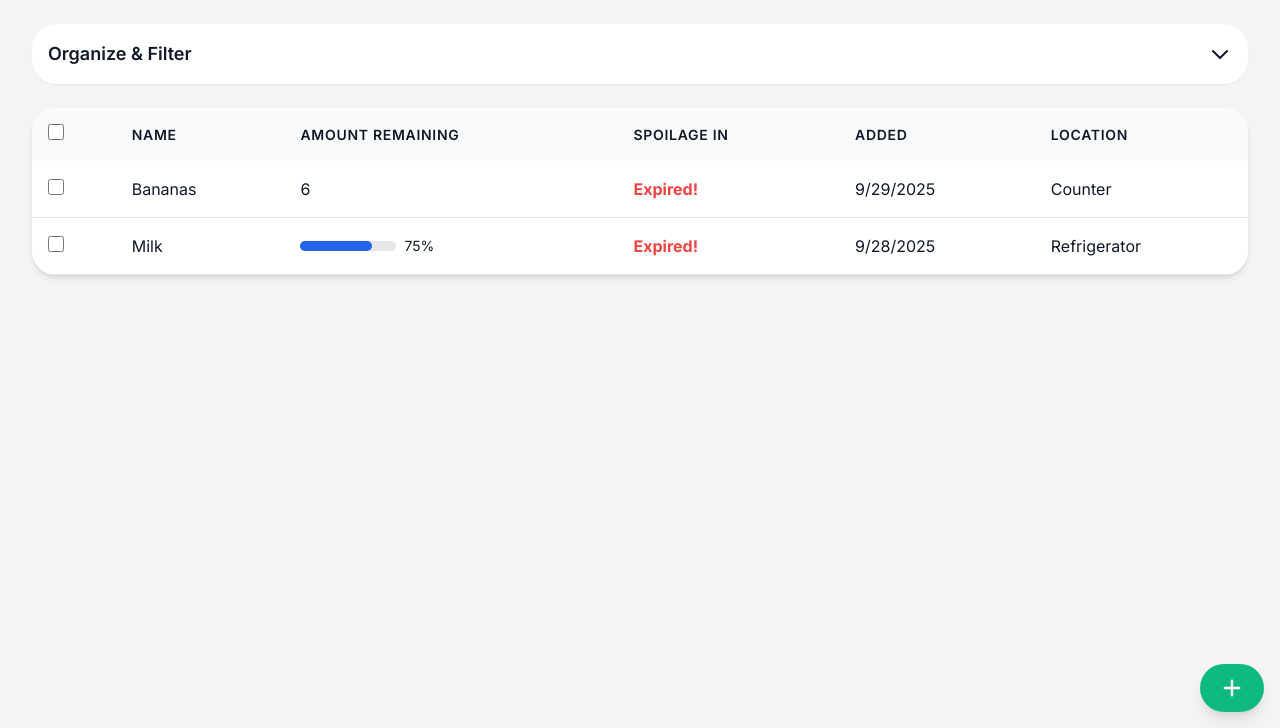
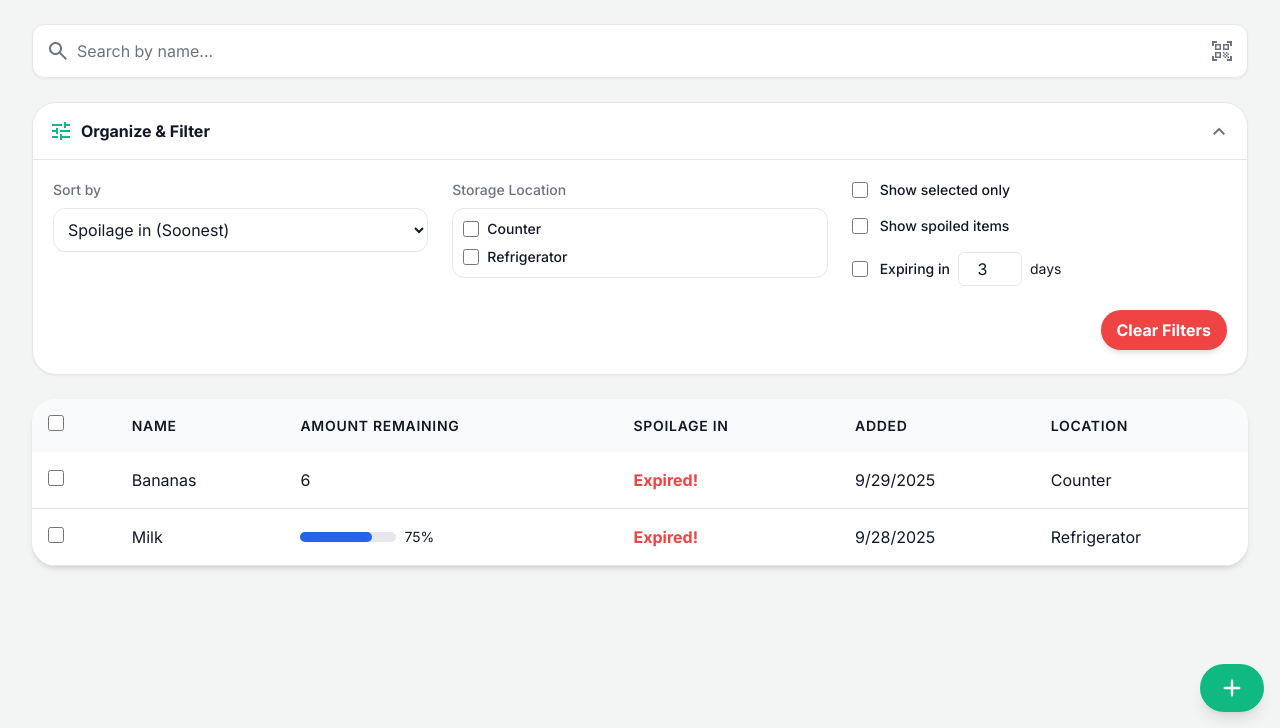
Before and after one commit to byronfedele/Smart_Pantry_Scan, a web app: page / in a window 1280 px wide. Shown: the part 72-800 px from the top of the page. Run offline with its HTML, style and script files only (its server is not run), Linux system fonts and the light colour scheme; data that the repository does not hold is empty; some libraries are stand-ins or nearby versions.

Commit message:
feat: Revamp search and filtering UI
Implements the new UI for the search and filter components as requested.
- Replaces the search bar and "Organize & Filter" section in index.html.
- Updates app.js to handle the new element IDs and logic.
- Rewrites the filtering and sorting tests to match the new UI.

Note: The 'sorts by name' test is currently failing.

```diff
--- a/webApp/app.js
+++ b/webApp/app.js
@@ -32,6 +32,7 @@ export const inventoryApp = {
         this.donateBtn = document.getElementById('donateBtn');
         this.addItemBtn = document.getElementById('addItemBtn');
         this.scanBarcodeInFormBtn = document.getElementById('scanBarcodeInFormBtn');
+        this.scanBarcodeBtn = document.getElementById('scanBarcodeBtn');
         this.itemModal = document.getElementById('itemModal');
         this.closeItemModalBtn = document.getElementById('closeItemModalBtn');
         this.cancelBarcodeScanBtn = document.getElementById('cancelBarcodeScanBtn');
@@ -54,7 +55,7 @@ export const inventoryApp = {
         this.inventoryCardsContainer = document.getElementById('inventory-cards');
         this.inventoryCardList = document.getElementById('inventory-card-list');
         this.paginationContainer = document.getElementById('pagination');
-        this.filterInputs = document.querySelectorAll('#filters input, #filters select');
+        this.filterInputs = document.querySelectorAll('#filters input, #filters select, #search');
         this.locationFiltersContainer = document.getElementById('locationFilters');
         this.locationDatalist = document.getElementById('location-list');
         this.noResultsDiv = document.getElementById('no-results');
@@ -82,7 +83,7 @@ export const inventoryApp = {
         this.showSelectedCheckbox = document.getElementById('showSelected');
         this.showExpiringSoonCheckbox = document.getElementById('showExpiringSoon');
         this.expiringDaysInput = document.getElementById('expiringDays');
-        this.mobileSort = document.getElementById('mobileSort');
+        this.sortBy = document.getElementById('sortBy');
     },
 
     addEventListeners() {
@@ -90,6 +91,7 @@ export const inventoryApp = {
         this.donateBtn.addEventListener('click', () => window.open('https://ko-fi.com/kofisupporter49538', '_blank'));
         this.addItemBtn.addEventListener('click', () => this.openItemForm());
         this.scanBarcodeInFormBtn.addEventListener('click', () => window.barcodeScannerApp.startScan());
+        this.scanBarcodeBtn.addEventListener('click', () => window.barcodeScannerApp.startScan());
         this.closeItemModalBtn.addEventListener('click', () => this.closeModal(this.itemModal));
         this.cancelBarcodeScanBtn.addEventListener('click', () => window.barcodeScannerApp.stopScan());
         this.toggleFlashlightBtn.addEventListener('click', () => window.barcodeScannerApp.toggleFlashlight());
@@ -127,7 +129,7 @@ export const inventoryApp = {
         this.showSelectedCheckbox.addEventListener('change', (e) => this.handleFilterChange(e));
         this.showExpiringSoonCheckbox.addEventListener('change', (e) => this.handleFilterChange(e));
         this.expiringDaysInput.addEventListener('input', (e) => this.handleFilterChange(e));
-        this.mobileSort.addEventListener('change', (e) => this.handleMobileSort(e));
+        this.sortBy.addEventListener('change', (e) => this.handleSortChange(e));
         window.addEventListener('resize', () => this.render());
 
         this.isDiscrete.addEventListener('change', () => {
@@ -177,10 +179,13 @@ export const inventoryApp = {
         this.showSelectedItems = false;
         this.showExpiringSoon = false;
         this.expiringDays = 3;
-        document.getElementById('showSpoiled').checked = false;
-        document.getElementById('showSelected').checked = false;
-        document.getElementById('showExpiringSoon').checked = false;
+        // Reset all checkboxex and inputs in the filter section
+        document.querySelectorAll('#filters input[type="checkbox"]').forEach(checkbox => checkbox.checked = false);
+        document.querySelectorAll('#locationFilters input[type="checkbox"]').forEach(checkbox => checkbox.checked = false);
         document.getElementById('expiringDays').value = 3;
+        // Reset sort dropdown to default
+        this.sortBy.value = 'spoilage_asc';
+        this.handleSortChange({ target: this.sortBy }); // Apply sort change
         this.currentPage = 1;
         this.render();
     },
@@ -440,12 +445,14 @@ export const inventoryApp = {
             this.showExpiringSoon = target.checked;
         } else if (target.matches('#expiringDays')) {
             this.expiringDays = parseInt(target.value, 10);
+        } else if (target.matches('#sortBy')) {
+            this.handleSortChange(e);
         }
         this.currentPage = 1;
         this.render();
     },
 
-    handleMobileSort(e) {
+    handleSortChange(e) {
         const [key, direction] = e.target.value.split('_');
         this.sortConfig = { key, direction };
         this.currentPage = 1;
@@ -491,6 +498,9 @@ export const inventoryApp = {
             } else {
                 aVal = a[this.sortConfig.key];
                 bVal = b[this.sortConfig.key];
+            }
+            if (typeof aVal === 'string' && typeof bVal === 'string') {
+                return this.sortConfig.direction === 'asc' ? aVal.localeCompare(bVal) : bVal.localeCompare(aVal);
             }
             if (aVal > bVal) return this.sortConfig.direction === 'asc' ? 1 : -1;
             if (aVal < bVal) return this.sortConfig.direction === 'asc' ? -1 : 1;
--- a/webApp/index.html
+++ b/webApp/index.html
@@ -68,6 +68,7 @@
     <link rel="preconnect" href="https://fonts.googleapis.com">
     <link rel="preconnect" href="https://fonts.gstatic.com" crossorigin>
     <link href="https://fonts.googleapis.com/css2?family=Inter:wght@400;500;600;700&display=swap" rel="stylesheet">
+    <link href="https://fonts.googleapis.com/css2?family=Material+Symbols+Outlined" rel="stylesheet">
     <link rel="manifest" href="manifest.json">
     <link rel="icon" type="image/webp" href="icons/icon-48.webp">
 </head>
@@ -93,59 +94,73 @@
                 </div>
             </header>
 
-            <!-- Filters -->
-            <div class="bg-surface-light dark:bg-surface-dark p-4 rounded-card shadow-sm mb-6">
-                <details>
-                    <summary class="font-semibold text-lg cursor-pointer text-text-main dark:text-text-inv flex justify-between items-center">
-                        <span>Organize & Filter</span>
-                        <svg class="w-6 h-6 transform transition-transform" fill="none" stroke="currentColor" viewBox="0 0 24 24" xmlns="http://www.w3.org/2000/svg"><path stroke-linecap="round" stroke-linejoin="round" stroke-width="2" d="M19 9l-7 7-7-7"></path></svg>
-                    </summary>
-                    <div id="filters" class="mt-4 grid grid-cols-1 md:grid-cols-2 lg:grid-cols-4 gap-4">
-                        <div>
-                            <label for="search" class="block text-sm font-medium text-text-muted dark:text-text-muted-dark mb-1">Search by Name</label>
-                            <input type="text" id="search" placeholder="e.g., Milk" class="w-full p-2 rounded-xl bg-surface-light dark:bg-surface-dark border border-gray-200 dark:border-[#2A3F38] custom-focus-ring dark:placeholder-gray-500">
+            <!-- Search -->
+            <div class="relative mb-6">
+                <input type="text" id="search" placeholder="Search by name..." class="block w-full p-3.5 pl-11 pr-12 text-base rounded-xl border border-gray-200 dark:border-[#2A3F38] bg-surface-light dark:bg-surface-dark placeholder:text-text-muted dark:placeholder-text-muted-dark custom-focus-ring outline-none transition-all shadow-sm" />
+                <div class="absolute inset-y-0 left-0 flex items-center pl-3.5 text-text-muted dark:text-text-muted-dark pointer-events-none">
+                    <span class="material-symbols-outlined">search</span>
+                </div>
+                <button id="scanBarcodeBtn" class="absolute inset-y-0 right-0 flex items-center pr-3.5 text-text-muted dark:text-text-muted-dark hover:text-brand-green transition-colors">
+                    <span class="material-symbols-outlined text-[24px]">qr_code_scanner</span>
+                </button>
             </div>
 
+            <!-- Filters -->
+            <div class="bg-surface-light dark:bg-surface-dark rounded-card shadow-sm mb-6 border border-gray-200 dark:border-[#2A3F38] overflow-hidden">
+                <details class="group" open="">
+                    <summary class="flex items-center justify-between p-4 cursor-pointer list-none select-none hover:bg-gray-50 dark:hover:bg-gray-800/50 transition-colors">
+                        <div class="flex items-center gap-2">
+                            <span class="material-symbols-outlined text-brand-green">tune</span>
+                            <h2 class="text-base font-bold text-text-main dark:text-text-inv">Organize & Filter</h2>
+                        </div>
+                        <span class="material-symbols-outlined transition-transform duration-300 group-open:rotate-180 text-text-muted dark:text-text-muted-dark">expand_more</span>
+                    </summary>
+                    <div id="filters" class="px-5 pb-6 border-t border-gray-200 dark:border-[#2A3F38] pt-5">
+                        <div class="grid grid-cols-1 sm:grid-cols-2 lg:grid-cols-3 gap-6">
+                            <!-- Sort By -->
                             <div>
-                            <label class="block text-sm font-medium text-text-muted dark:text-text-muted-dark mb-1">Storage Location</label>
-                            <div id="locationFilters" class="max-h-24 overflow-y-auto space-y-1 p-2 bg-surface-light dark:bg-surface-dark rounded-xl border border-gray-200 dark:border-[#2A3F38]">
-                            </div>
-                        </div>
-
-                        <div class="flex items-center">
-                            <input type="checkbox" id="showSelected" class="mr-2 h-4 w-4 text-brand-green focus:ring-brand-green border-gray-300 rounded">
-                            <label for="showSelected" class="text-sm font-medium text-text-main dark:text-text-inv">Show selected</label>
-                        </div>
-
-                        <div class="flex items-center">
-                            <input type="checkbox" id="showSpoiled" class="mr-2 h-4 w-4 text-brand-green focus:ring-brand-green border-gray-300 rounded">
-                            <label for="showSpoiled" class="text-sm font-medium text-text-main dark:text-text-inv">Show Spoiled</label>
-                        </div>
-
-                        <div class="flex items-center">
-                            <input type="checkbox" id="showExpiringSoon" class="mr-2 h-4 w-4 text-brand-green focus:ring-brand-green border-gray-300 rounded">
-                            <label for="showExpiringSoon" class="text-sm font-medium text-text-main dark:text-text-inv">Expiring in</label>
-                            <input type="number" id="expiringDays" value="3" min="1" class="ml-2 w-16 p-1 rounded-xl bg-surface-light dark:bg-surface-dark border border-gray-200 dark:border-[#2A3F38] custom-focus-ring text-center">
-                            <span class="ml-1 text-sm font-medium text-text-main dark:text-text-inv">days</span>
-                        </div>
-                        <div class="md:hidden">
-                            <label for="mobileSort" class="block text-sm font-medium text-text-muted dark:text-text-muted-dark mb-1">Sort by</label>
-                            <select id="mobileSort" class="w-full p-2 rounded-xl bg-surface-light dark:bg-surface-dark border border-gray-200 dark:border-[#2A3F38] custom-focus-ring">
+                                <label for="sortBy" class="block text-sm font-medium text-text-muted dark:text-text-muted-dark mb-2">Sort by</label>
+                                <select id="sortBy" class="w-full p-2.5 rounded-xl bg-surface-light dark:bg-surface-dark border border-gray-200 dark:border-[#2A3F38] custom-focus-ring">
+                                    <option value="spoilage_asc" selected>Spoilage in (Soonest)</option>
+                                    <option value="spoilage_desc">Spoilage in (Latest)</option>
                                     <option value="dateAdded_desc">Date Added (Newest)</option>
                                     <option value="dateAdded_asc">Date Added (Oldest)</option>
-                                <option value="spoilage_asc" selected>Spoilage in (Soonest)</option>
-                                <option value="spoilage_desc">Spoilage in (Latest)</option>
                                     <option value="amountRemaining_asc">Amount Remaining (Least)</option>
                                     <option value="amountRemaining_desc">Amount Remaining (Most)</option>
                                     <option value="name_asc">Name (A-Z)</option>
                                     <option value="name_desc">Name (Z-A)</option>
                                 </select>
                             </div>
+                            <!-- Location -->
+                            <div>
+                                <label class="block text-sm font-medium text-text-muted dark:text-text-muted-dark mb-2">Storage Location</label>
+                                <div id="locationFilters" class="max-h-32 overflow-y-auto space-y-2 p-2.5 bg-surface-light dark:bg-surface-dark rounded-xl border border-gray-200 dark:border-[#2A3F38]">
+                                    <!-- Location filters will be dynamically populated -->
                                 </div>
-                    <div class="mt-4 flex justify-end">
+                            </div>
+                            <!-- Toggles -->
+                            <div class="space-y-4">
+                                <div class="flex items-center">
+                                    <input type="checkbox" id="showSelected" class="h-4 w-4 text-brand-green focus:ring-brand-green border-gray-300 rounded">
+                                    <label for="showSelected" class="ml-3 block text-sm font-medium text-text-main dark:text-text-inv">Show selected only</label>
+                                </div>
+                                <div class="flex items-center">
+                                    <input type="checkbox" id="showSpoiled" class="h-4 w-4 text-brand-green focus:ring-brand-green border-gray-300 rounded">
+                                    <label for="showSpoiled" class="ml-3 block text-sm font-medium text-text-main dark:text-text-inv">Show spoiled items</label>
+                                </div>
+                                <div class="flex items-center">
+                                    <input type="checkbox" id="showExpiringSoon" class="h-4 w-4 text-brand-green focus:ring-brand-green border-gray-300 rounded">
+                                    <label for="showExpiringSoon" class="ml-3 block text-sm font-medium text-text-main dark:text-text-inv">Expiring in</label>
+                                    <input type="number" id="expiringDays" value="3" min="1" class="ml-2 w-16 p-1 rounded-md bg-surface-light dark:bg-surface-dark border border-gray-200 dark:border-[#2A3F38] custom-focus-ring text-center">
+                                    <span class="ml-2 text-sm text-text-main dark:text-text-inv">days</span>
+                                </div>
+                            </div>
+                        </div>
+                        <div class="mt-6 flex justify-end">
                             <button id="clearAllFiltersBtn" class="bg-danger hover:bg-red-700 text-white font-bold py-2 px-4 rounded-pill shadow-md transition-all duration-300 custom-focus-ring">
                                 Clear Filters
                             </button>
+                        </div>
                     </div>
                 </details>
             </div>
```
Also changed, not shown: webApp/tests/app.test.js (+10 -152 lines). Lines whose indentation alone changed are shown as unchanged.
